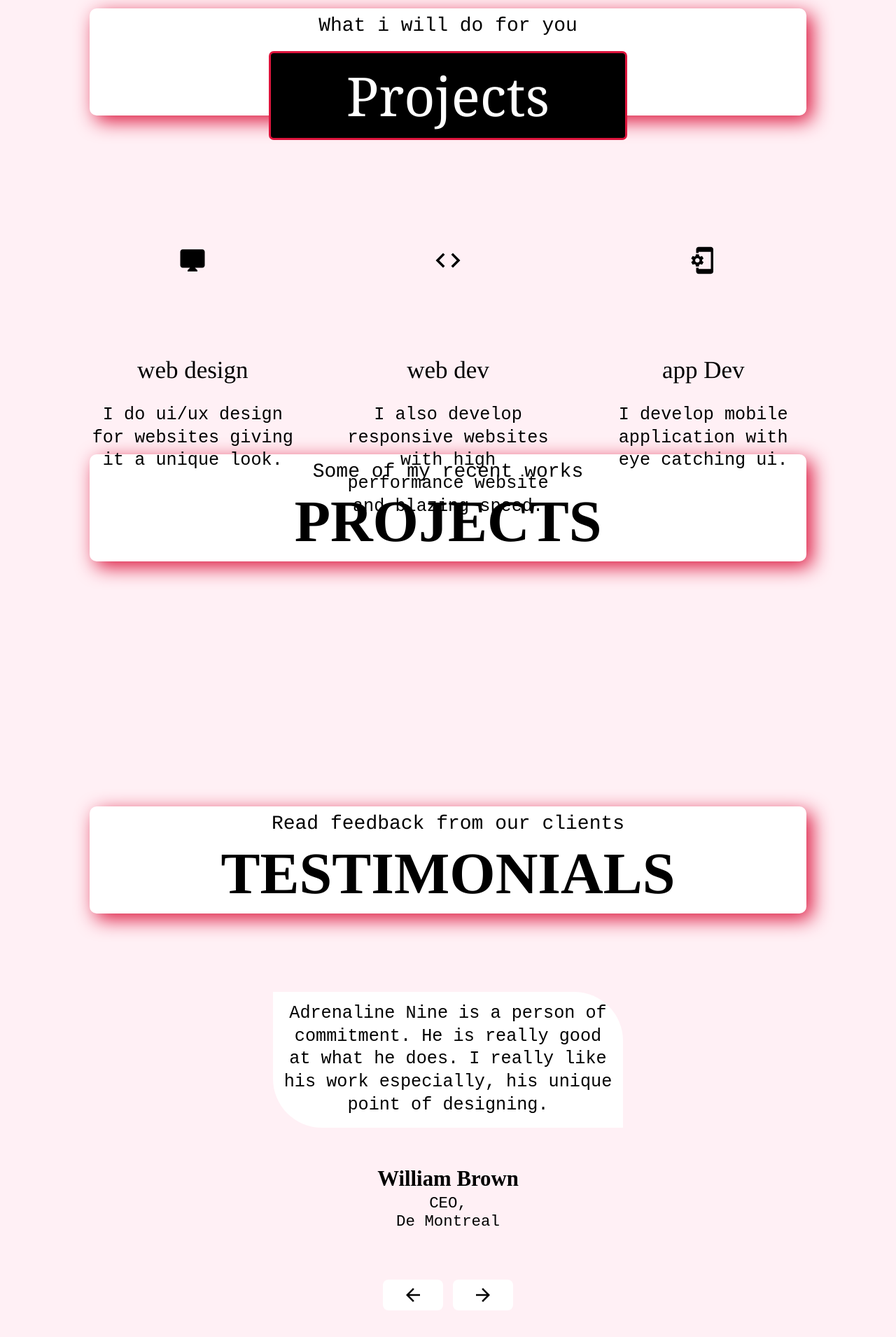
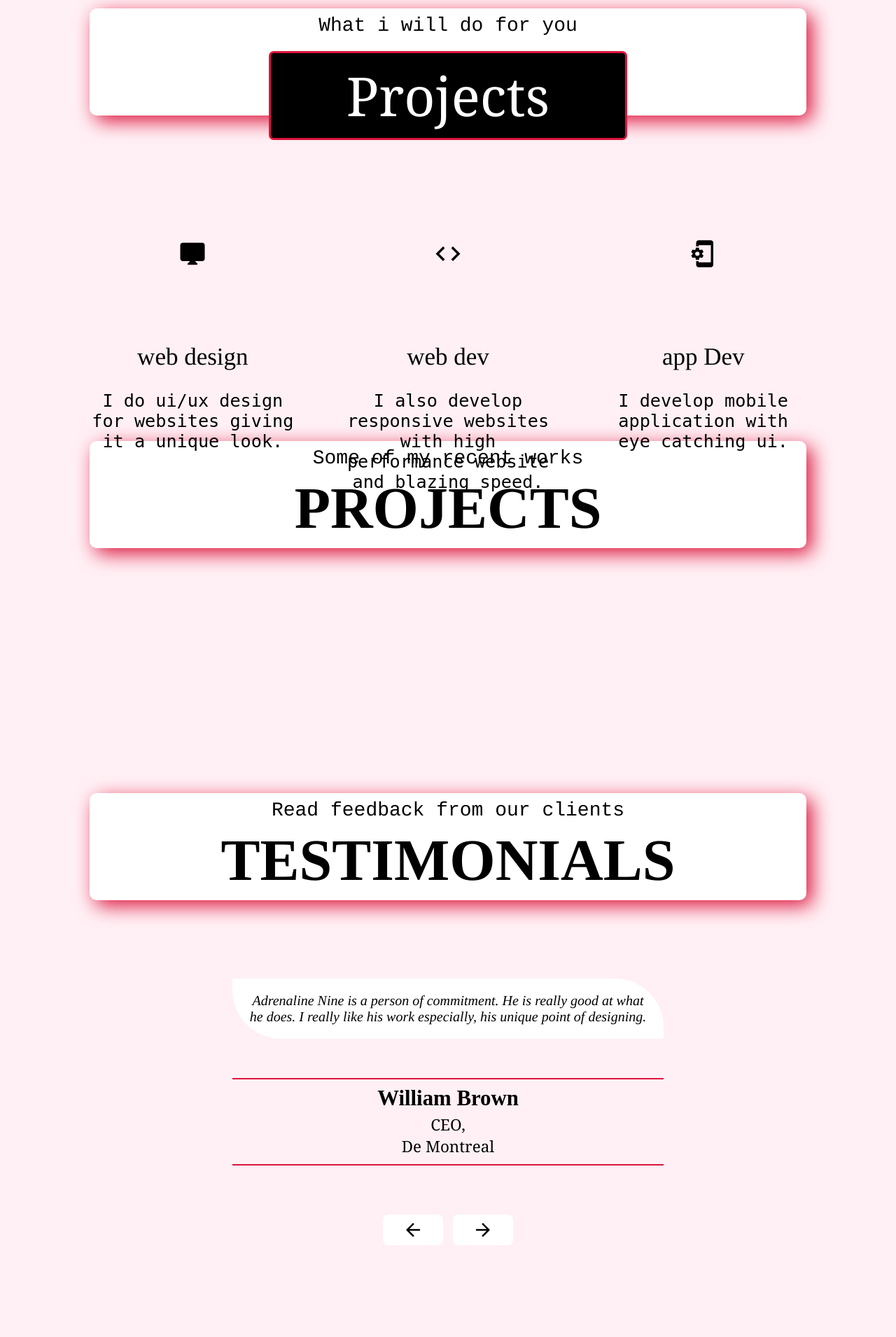
Before and after one commit to Adrenaline9/Personal-Portfolio, a Svelte app: page / in a window 1280 px wide. Shown: the part 788-2698 px from the top of the page at 70% size. Built offline with nearby package versions, Linux system fonts and the light colour scheme.

Commit message:
5 files modified

```diff
--- a/src/components/PText.js
+++ b/src/components/PText.js
@@ -1,6 +1,7 @@
 import React from 'react';
 import styled from 'styled-components';
 import '../style.css';
+
 const PStyle = styled.div`
   max-width: 500px;
   margin: 0 auto;
--- a/src/components/ServicesSectionItem.js
+++ b/src/components/ServicesSectionItem.js
@@ -1,7 +1,6 @@
 import React from 'react';
 import { MdDesktopMac } from 'react-icons/md';
 import styled from 'styled-components';
-import PText from './PText';
 
 const ItemStyles = styled.div`
   text-align: center;
@@ -14,8 +13,13 @@ const ItemStyles = styled.div`
     font-size: 2.5rem;
     font-family: 'Times';
   }
-  .para {
+  .par {
+    font-family: 'monospace';
     margin-top: 2rem;
+    font-size: 1.8rem;
+     @media only screen and (max-width: 768px) {
+  font-size: 1.4rem;
+      }
   }
 `;
 
@@ -28,7 +32,7 @@ export default function ServicesSectionItem({
     <ItemStyles className="servicesItem">
       <div className="servicesItem__icon">{icon}</div>
       <div className="servicesItem__title">{title}</div>
-      <PText>{desc}</PText>
+      <p className='par'>{desc}</p>
     </ItemStyles>
   );
 }
--- a/src/components/TestimonialsSection.js
+++ b/src/components/TestimonialsSection.js
@@ -5,6 +5,7 @@ import { CSSTransition, SwitchTransition } from 'react-transition-group';
 import PText from './PText';
 import SectionTitle from './SectionTitle';
 import testimonials from '../assets/data/testimonials';
+import '../style.css';
 
 const TestimonialSectionStyles = styled.div`
   overflow-x: hidden;
@@ -24,19 +25,28 @@ const TestimonialSectionStyles = styled.div`
     margin-top: 5rem;
   }
   .testimonial__desc {
-    .para {
+    .par {
       border-radius: 0 70px 0 70px;
       background-color: var(--white);
       padding: 15px;
       text-align: center;
+      font-size: 20px;
+      font-style: italic;
+      font-family: Times;
+      display: block;
+      padding: 20px;
     }
   }
   .testimonial__name {
+    border-top: 2px solid var(--crimson);
+    padding-top: 10px;
     margin-top: 4rem;
     font-family: 'Montserrat Bold';
     font-size: 2.2rem;
   }
   .testimonial__title {
+    border-bottom: 2px solid var(--crimson);
+    padding-bottom: 10px;
     font-size: 1.6rem;
     margin-top: 0.3rem;
   }
@@ -114,7 +124,7 @@ export default function TestimonialsSection() {
             <CSSTransition key={activeSlide.id} timeout={300} classNames="fade">
               <div className="testimonial__info">
                 <div className="testimonial__desc">
-                  <PText>{activeSlide.desc}</PText>
+                  <p className="par">{activeSlide.desc}</p>
                 </div>
                 <h2 className="testimonial__name">{activeSlide.name}</h2>
                 <p className="testimonial__title">
--- a/src/pages/About.js
+++ b/src/pages/About.js
@@ -7,6 +7,7 @@ import ContactBanner from '../components/ContactBanner';
 
 const AboutPageStyles = styled.div`
   width: 80%;
+  margin: auto;
   .top-section {
     display: flex;
     align-items: center;
@@ -79,15 +80,14 @@ export default function About() {
           <div className="top-section">
             <div className="left">
               <p className="about__subheading">
-                Hi, I am <span>Ayan Khan</span>
+                Hi, I am <span>Adrenaline Nine</span>
               </p>
               <h2 className="about__heading">A freelance Web developer</h2>
               <div className="about__info">
-                <PText>
-                  I am from chittagong, Bangladesh. A place of beauty and
-                  nature. Since my childhood, i love art and design. I always
-                  try to design stuff with my unique point of view. I also love
-                  to create things that can be usefull to others.
+                <PText className="par">
+                  I love art and design. I always try to design stuff with my
+                  unique point of view. I also love to create things that can be
+                  usefull to others.
                   <br /> <br />
                   I started coding since I was in high school. Coding is also an
                   art for me. I love it and now I have the opportunity to design
--- a/src/style.css
+++ b/src/style.css
@@ -1,6 +1,6 @@
 h1,
 p {
-    font-family: monospace;
+    font-family: Georgia;
 }
 
 .adr, .nine {
```
